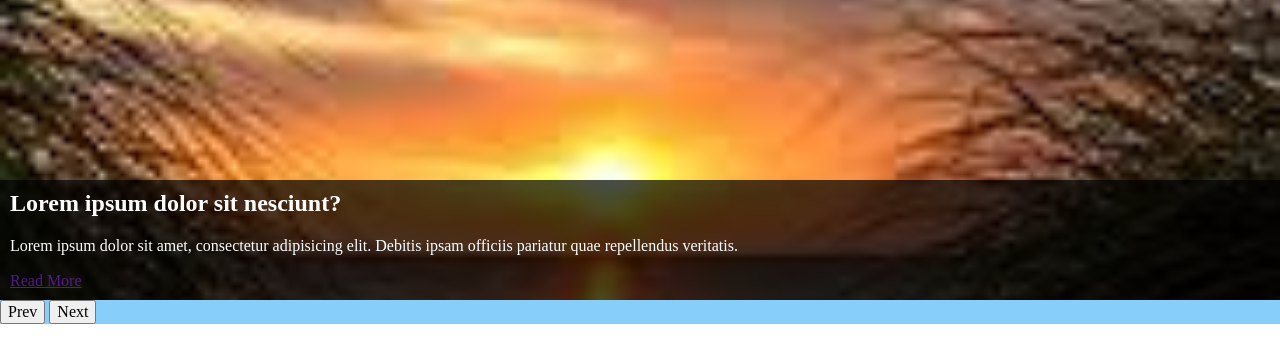
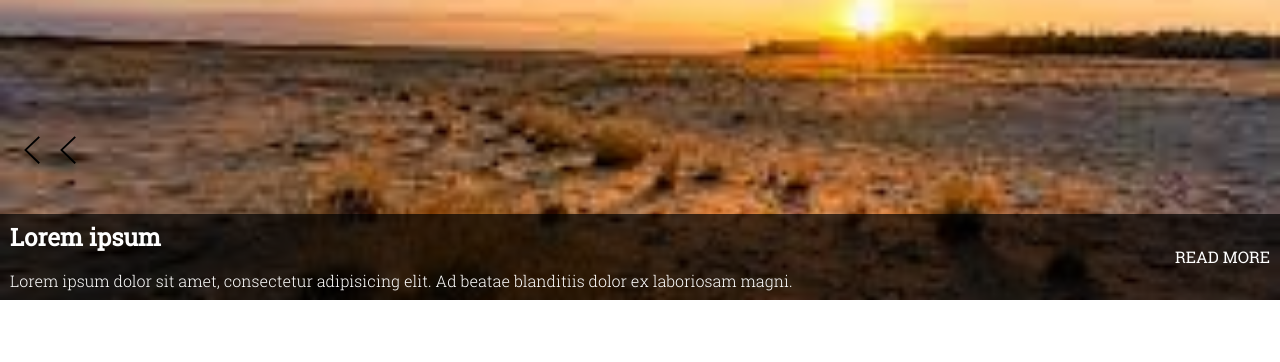
Before and after one commit to duszaemilia/carousel, a plain HTML site: page index.html in a window 1280 px wide. Drawn offline with Linux system fonts and the light colour scheme.

Commit message:
svg icons for nav

```diff
--- a/index.html
+++ b/index.html
@@ -6,6 +6,11 @@
           content="width=device-width, user-scalable=no, initial-scale=1.0, maximum-scale=1.0, minimum-scale=1.0">
     <meta http-equiv="X-UA-Compatible" content="ie=edge">
     <title>Carousel</title>
+
+    <link rel="preconnect" href="https://fonts.googleapis.com">
+    <link rel="preconnect" href="https://fonts.gstatic.com" crossorigin>
+    <link href="https://fonts.googleapis.com/css2?family=Roboto:wght@300;400&display=swap" rel="stylesheet">
+
     <link rel="stylesheet" href="./src/styles/normalize.css">
     <link rel="stylesheet" href="./src/styles/carousel.css">
 </head>
--- a/src/styles/carousel.css
+++ b/src/styles/carousel.css
@@ -1,6 +1,25 @@
 html, body{
     font-size: 16px;
 }
+
+/*! Generated by Font Squirrel (https://www.fontsquirrel.com) on April 4, 2023 */
+
+@font-face {
+    font-family: 'Roboto Slab Light';
+    src: url('../fonts/robotoslab-light-webfont.woff2') format('woff2');
+     font-weight: normal;
+    font-style: normal;
+
+}
+
+@font-face {
+    font-family: 'Roboto Slab Regular';
+    src: url('../fonts/robotoslab-regular-webfont.woff2') format('woff2');
+    font-weight: normal;
+    font-style: normal;
+
+}
+
 :root{
     --carousel-height: 18.75rem;
 }
@@ -34,7 +53,7 @@ html, body{
 }
 
 .carousel {
-    background-color: lightskyblue;
+    position: relative;
     }
 
 .carousel .carousel__slides {
@@ -59,20 +78,20 @@ background-position: center;
 
 .slide:first-child {
     left:0;
-    animation-name: slide-1;
+    /*animation-name: slide-1;*/
     background-image: url(../images/pobrane.jpg);
 }
 
 .slide:nth-child(2) {
             left:100%;
-    animation-name: slide-2;
+    /*animation-name: slide-2;*/
     background-image: url(../images/pobrane2.jpg);
 }
 
 .slide:last-child{
     background-color: hotpink;
     left:200%;
-    animation-name: slide-3;
+    /*animation-name: slide-3;*/
     background-image: url(../images/pobrane3.jpg);
 
 }
@@ -82,16 +101,60 @@ background-position: center;
     position: absolute;
     bottom: 0;
     width: 100%;
-    padding: 0.625rem;
+    padding: 0.625rem 7.825rem 0.625rem 0.625rem;
     box-sizing: border-box;
+    /*font-family: "Roboto", sans-serif;*/
+
 }
 .slide .slide__hdl {
     margin-top: 0;
+    /*font-weight: 500;*/
+    font-family: "Roboto Slab Regular", sans-serif;
 }
-.slide .slide__text {}
-.slide .slide__link {}
-.slide .slide__link:hover{}
+.slide .slide__text {
+    font-weight: 300;
+    font-family: "Roboto Slab Light", sans-serif;
+    margin:0;
+}
 
-.nav {}
-.nav .nav__btn {}
-.nav .nav__btn.nav__btn--next {}
+.slide .slide__link {
+    color:white;
+    text-decoration: none;
+    text-transform: uppercase;
+    font-family: "Roboto Slab Regular", sans-serif;
+    position: absolute;
+    right: 0.625rem;
+    top: 50%;
+    transform: translateY(-50%);
+    transition: color 400ms;
+}
+.slide .slide__link:hover{
+    color: gold;
+}
+
+.nav {
+    position: absolute;
+    top:50%;
+    transform: translateY(-50%);
+    width: 100%;
+    padding: 1rem;
+    box-sizing: border-box;
+}
+.nav .nav__btn {
+    cursor: pointer;
+    width: 2rem;
+    height: 2rem;
+    background-color: transparent;
+    border: 0;
+    /*border-radius: 50%;*/
+    overflow:hidden;
+    text-indent: -9999px;
+    background-image: url("../images/arrow.svg");
+    transform: rotate(180deg);
+}
+.nav .nav__btn.nav__btn--next {
+    position: absolute;
+    right: 1rem;
+    transform: rotate(0deg);
+
+}
--- /dev/null
+++ b/src/styles/stylesheet.css
@@ -0,0 +1,24 @@
+/*! Generated by Font Squirrel (https://www.fontsquirrel.com) on April 4, 2023 */
+
+
+
+@font-face {
+    font-family: 'roboto_slablight';
+    src: url('robotoslab-light-webfont.woff2') format('woff2'),
+         url('robotoslab-light-webfont.woff') format('woff');
+    font-weight: normal;
+    font-style: normal;
+
+}
+
+
+
+
+@font-face {
+    font-family: 'roboto_slabregular';
+    src: url('robotoslab-regular-webfont.woff2') format('woff2'),
+         url('robotoslab-regular-webfont.woff') format('woff');
+    font-weight: normal;
+    font-style: normal;
+
+}
```
Also changed, not shown: src/fonts/robotoslab-light-webfont.woff2 (added), src/fonts/robotoslab-regular-webfont.woff2 (added), src/images/arrow.svg (added).
